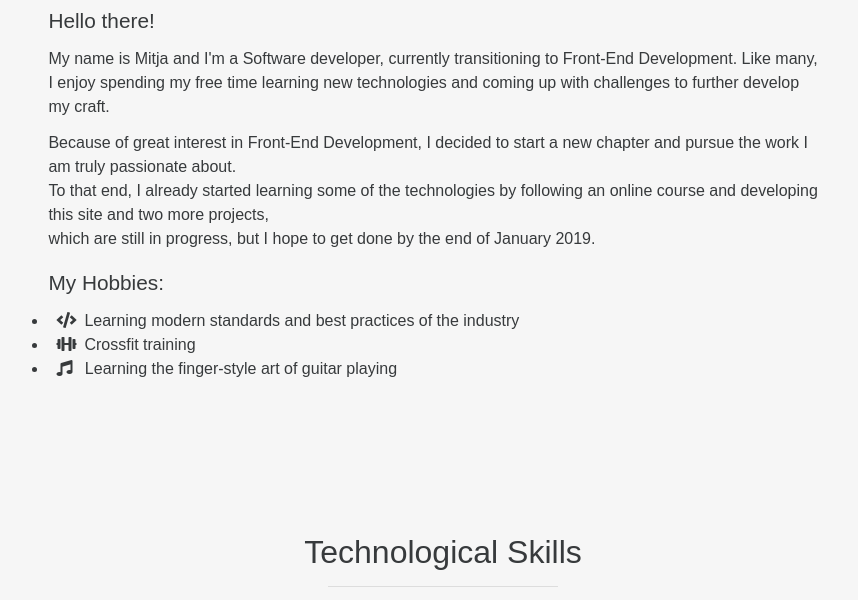
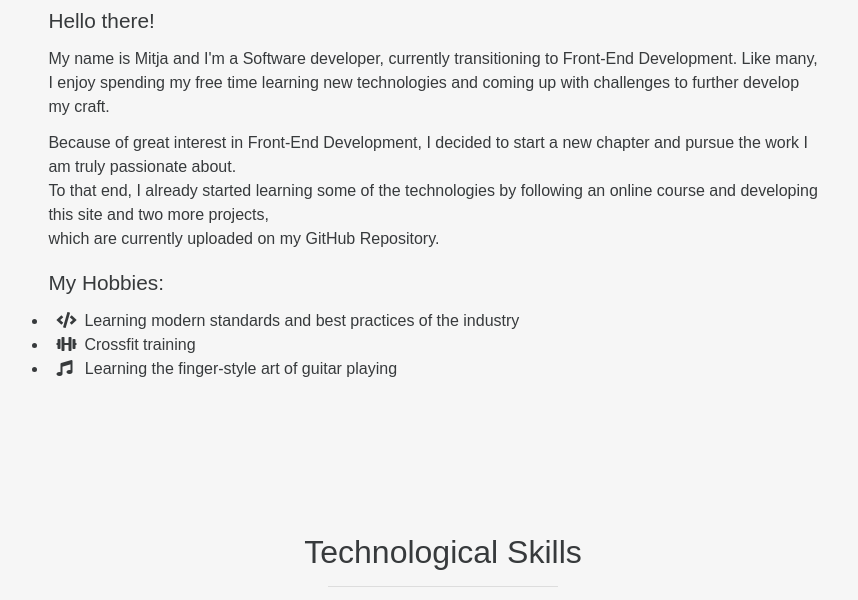
Before and after one commit to MitjaCerpnjak/mitjacerpnjak.github.io, a plain HTML site: page index.html in a window 1280 px wide. Shown: the part 940-1540 px from the top of the page, without its empty margins (197-1055 px from the left). Drawn offline with Linux system fonts and the light colour scheme.

Commit message:
Update index.html

```diff
--- a/index.html
+++ b/index.html
@@ -52,7 +52,7 @@
 	 	           Like many, I enjoy spending my free time learning new technologies and coming up with challenges to further develop my craft. </p>
                 <p>Because of great interest in Front-End Development, I decided to start a new chapter and pursue the work I am truly passionate about. <br>
 				   To that end, I already started learning some of the technologies by following an online course and developing this site and two more projects, <br>
-				   which are still in progress, but I hope to get done by the end of January 2019.</p>
+				   which are currently uploaded on my GitHub Repository.</p>
               </div><!-- End of Footer About Me Content -->
 
               <div class="footer-social">
```
